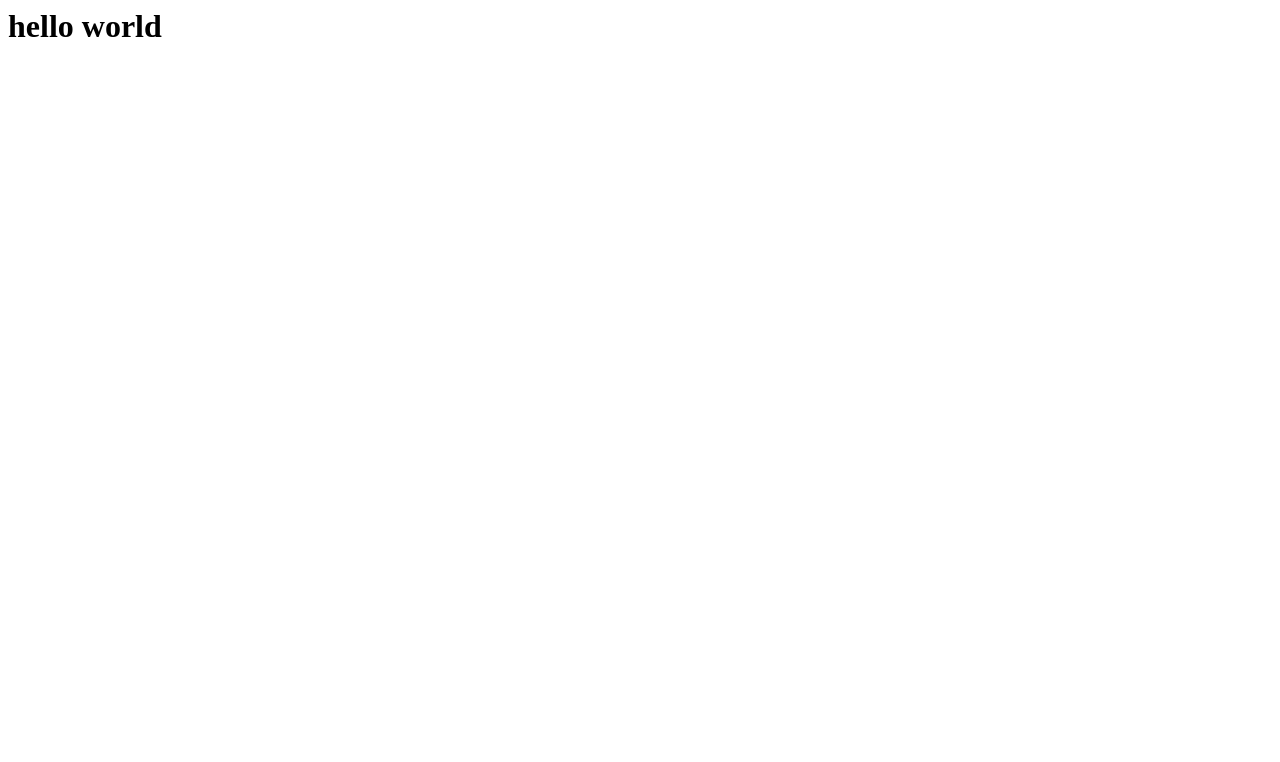
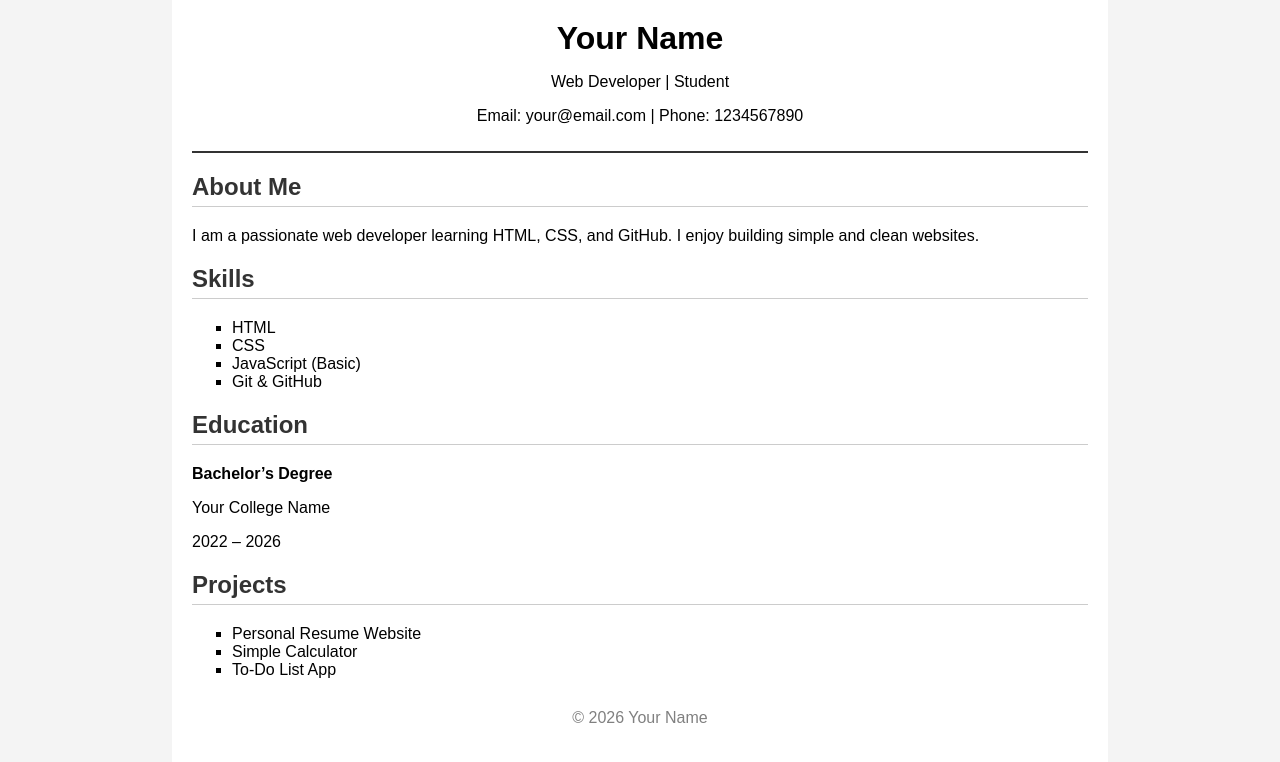
Before and after one commit to jayeshtate2526/Jayesh, a plain HTML site: page index.html in a window 1280 px wide. Drawn offline with Linux system fonts and the light colour scheme.

Commit message:
index.html

```diff
--- a/index.html
+++ b/index.html
@@ -1,5 +1,103 @@
-<html>
+<!DOCTYPE html>
+<html lang="en">
+<head>
+    <meta charset="UTF-8">
+    <title>Your Name - Resume</title>
+
+    <style>
+        body {
+            font-family: Arial, sans-serif;
+            background-color: #f4f4f4;
+            margin: 0;
+            padding: 0;
+        }
+
+        .container {
+            width: 70%;
+            margin: auto;
+            background: white;
+            padding: 20px;
+        }
+
+        header {
+            text-align: center;
+            border-bottom: 2px solid #333;
+            padding-bottom: 10px;
+        }
+
+        h1 {
+            margin: 0;
+        }
+
+        h2 {
+            color: #333;
+            border-bottom: 1px solid #ccc;
+            padding-bottom: 5px;
+        }
+
+        section {
+            margin-top: 20px;
+        }
+
+        ul {
+            list-style-type: square;
+        }
+
+        footer {
+            text-align: center;
+            margin-top: 30px;
+            color: gray;
+        }
+    </style>
+</head>
+
 <body>
-<h1> hello world</h1>
+
+    <div class="container">
+        <header>
+            <h1>Your Name</h1>
+            <p>Web Developer | Student</p>
+            <p>Email: your@email.com | Phone: 1234567890</p>
+        </header>
+
+        <section>
+            <h2>About Me</h2>
+            <p>
+                I am a passionate web developer learning HTML, CSS, and GitHub.
+                I enjoy building simple and clean websites.
+            </p>
+        </section>
+
+        <section>
+            <h2>Skills</h2>
+            <ul>
+                <li>HTML</li>
+                <li>CSS</li>
+                <li>JavaScript (Basic)</li>
+                <li>Git & GitHub</li>
+            </ul>
+        </section>
+
+        <section>
+            <h2>Education</h2>
+            <p><strong>Bachelor’s Degree</strong></p>
+            <p>Your College Name</p>
+            <p>2022 – 2026</p>
+        </section>
+
+        <section>
+            <h2>Projects</h2>
+            <ul>
+                <li>Personal Resume Website</li>
+                <li>Simple Calculator</li>
+                <li>To-Do List App</li>
+            </ul>
+        </section>
+
+        <footer>
+            <p>© 2026 Your Name</p>
+        </footer>
+    </div>
+
 </body>
 </html>
```
